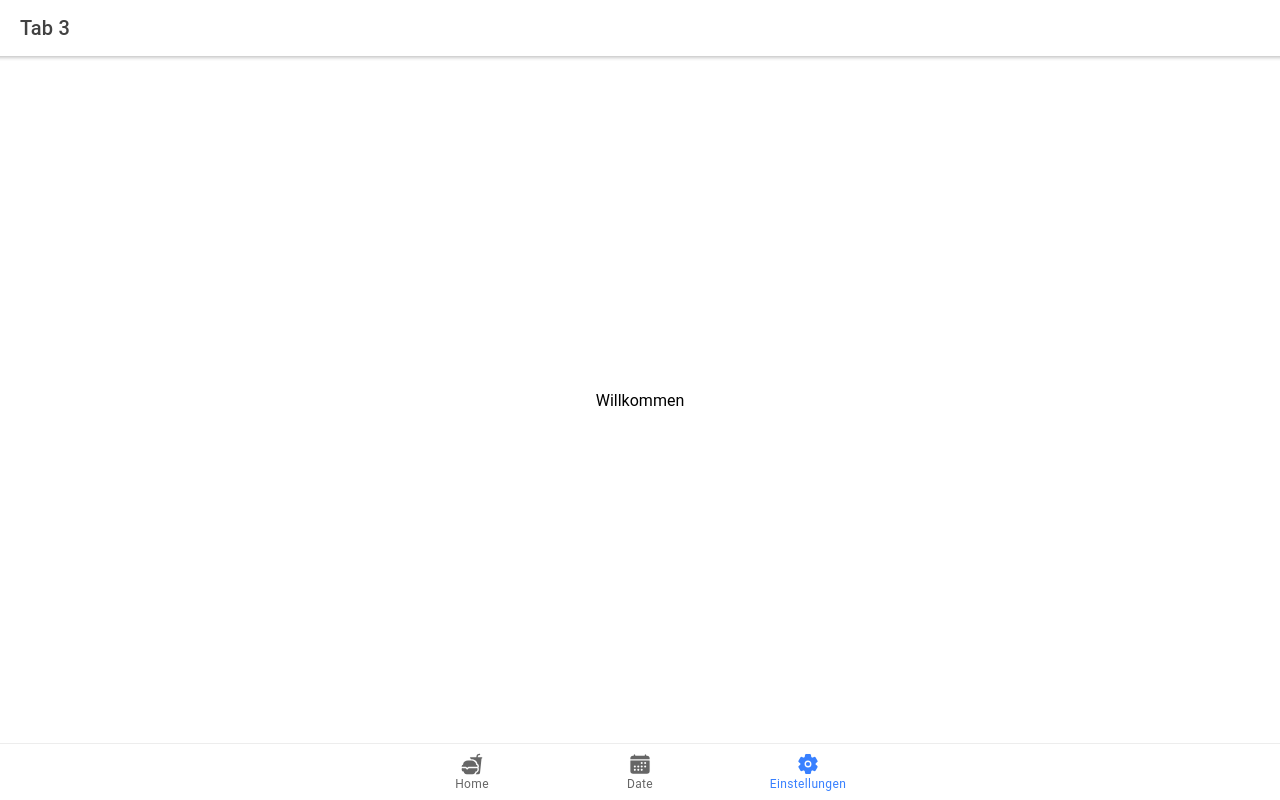
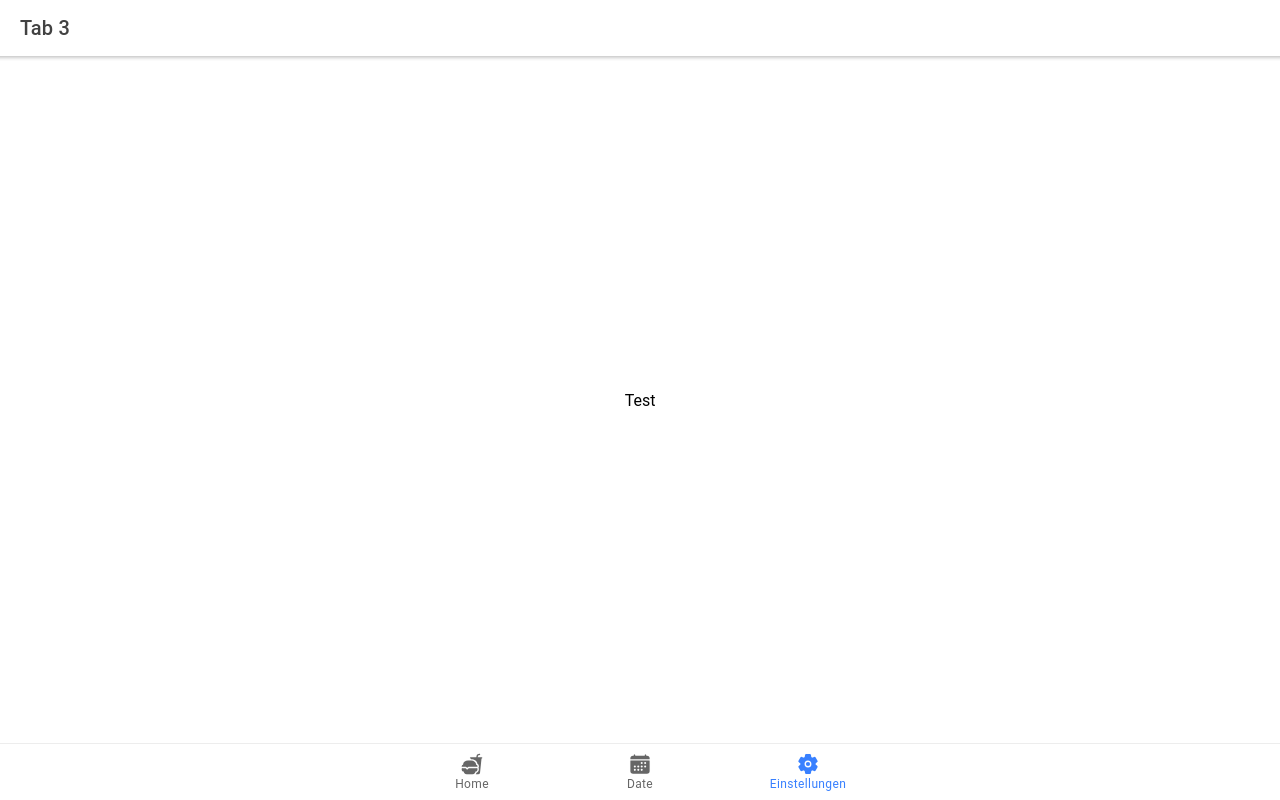
Before and after one commit to Alesch1993/lunchblind, a React (Create React App) app in the folder lunchblind/: page /tab3 in a window 1280 px wide. Built offline with nearby package versions, Linux system fonts and the light colour scheme.

Commit message:
changes2

```diff
--- /dev/null
+++ b/lunchblind/src/models/user.ts
@@ -0,0 +1,5 @@
+export default interface User {
+    UserId:string;
+    DisplayName:string
+
+}
--- a/lunchblind/src/pages/Tab3.tsx
+++ b/lunchblind/src/pages/Tab3.tsx
@@ -1,6 +1,9 @@
 import { IonContent, IonHeader, IonPage, IonTitle, IonToolbar } from '@ionic/react';
-import ExploreContainer from '../components/ExploreContainer';
+
+
 import './Tab3.css';
+
+
 
 const Tab3: React.FC = () => {
   return (
@@ -16,7 +19,9 @@ const Tab3: React.FC = () => {
             <IonTitle size="large">Tab 3</IonTitle>
           </IonToolbar>
         </IonHeader>
-        <ExploreContainer name="Tab 3 page" />
+        <div className='container'>
+          Test
+        </div>
       </IonContent>
     </IonPage>
   );
```
